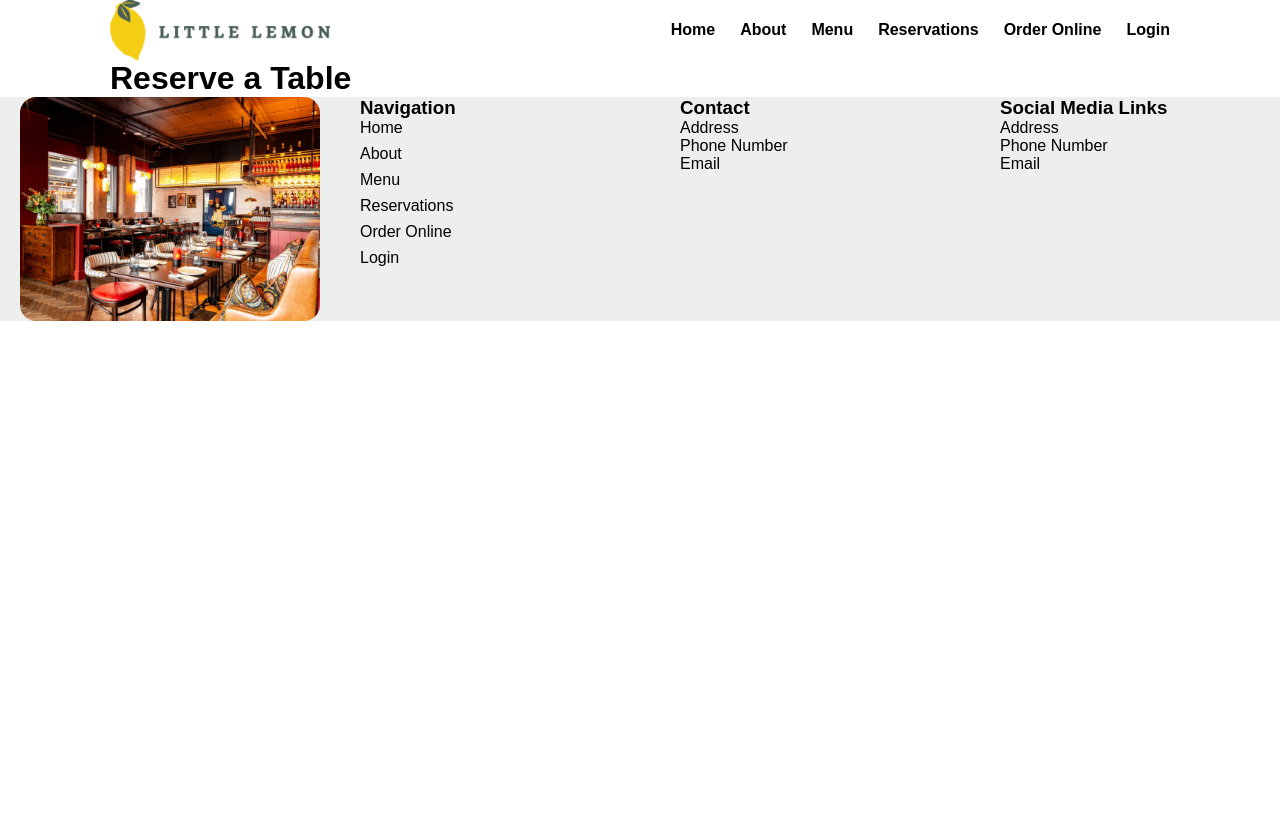
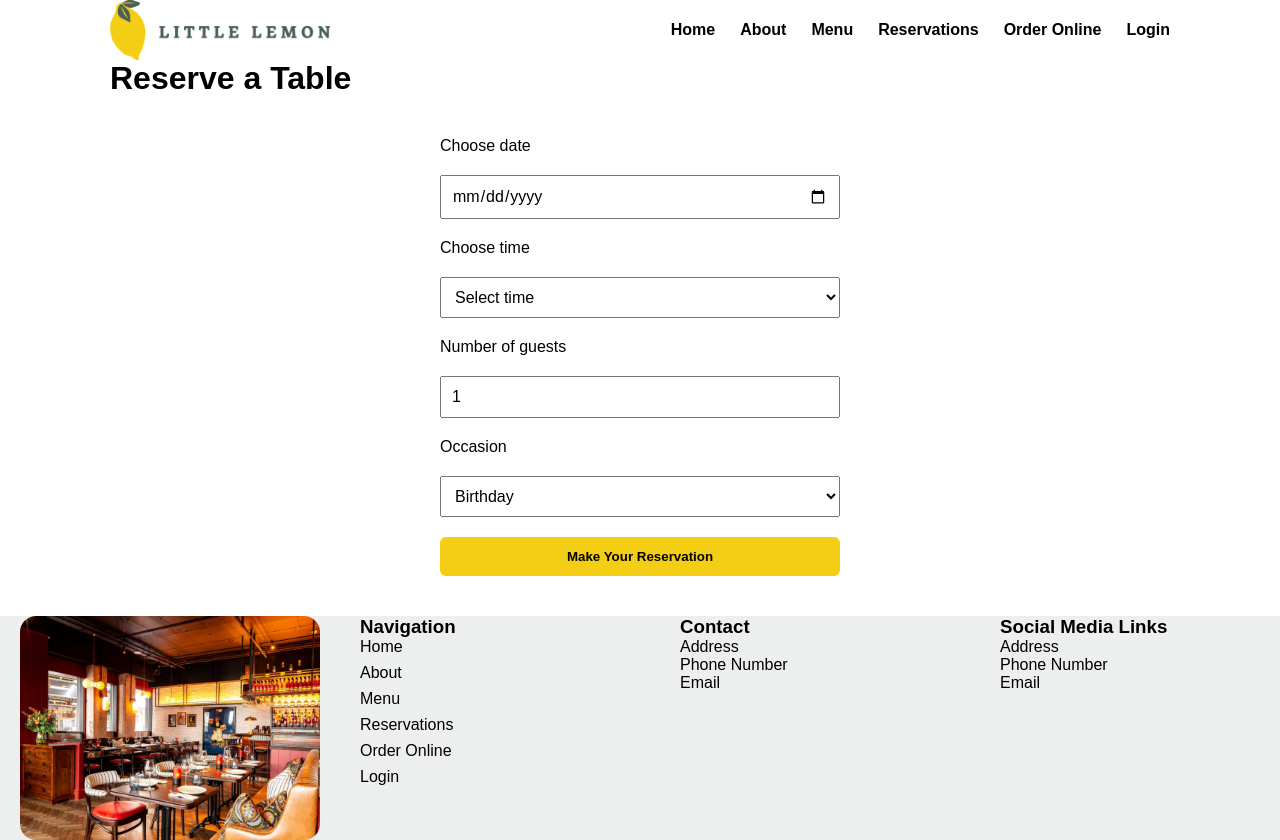
Before and after one commit to Arsalan0517/Little-Lemon-Project, a React (Create React App) app: page /booking in a window 1280 px wide. Before the commit the page ends 800 px from the top, so only its background shows below. Built offline with nearby package versions, Linux system fonts and the light colour scheme; a web font is replaced by a local one.

Commit message:
Reservation Form

```diff
--- a/src/App.css
+++ b/src/App.css
@@ -379,3 +379,28 @@
     text-align: center;
   }
 }
+
+/* ===============================
+   BOOKING FORM
+=================================*/
+.booking-form {
+  display: grid;
+  max-width: 400px;
+  gap: 20px;
+  margin: 40px auto;
+}
+
+.booking-form input,
+.booking-form select {
+  padding: 10px;
+  font-size: 16px;
+}
+
+.booking-form button {
+  background: #f4ce14;
+  border: none;
+  padding: 12px;
+  font-weight: bold;
+  cursor: pointer;
+  border-radius: 6px;
+}
--- /dev/null
+++ b/src/Components/BookingForm.js
@@ -0,0 +1,94 @@
+import { useState } from "react";
+
+function BookingForm() {
+
+  /* ---------- FORM STATE ---------- */
+  const [date, setDate] = useState("");
+  const [time, setTime] = useState("");
+  const [guests, setGuests] = useState(1);
+  const [occasion, setOccasion] = useState("Birthday");
+
+  /* ---------- AVAILABLE TIMES ---------- */
+  const [availableTimes] = useState([
+    "17:00",
+    "18:00",
+    "19:00",
+    "20:00",
+    "21:00"
+  ]);
+
+  /* ---------- SUBMIT HANDLER ---------- */
+  function handleSubmit(e) {
+    e.preventDefault();
+
+    console.log({
+      date,
+      time,
+      guests,
+      occasion
+    });
+
+    alert("Reservation Submitted ✅");
+  }
+
+  return (
+    <form
+      onSubmit={handleSubmit}
+      className="booking-form"
+    >
+      {/* Date */}
+      <label htmlFor="res-date">Choose date</label>
+      <input
+        type="date"
+        id="res-date"
+        value={date}
+        onChange={(e) => setDate(e.target.value)}
+        required
+      />
+
+      {/* Time */}
+      <label htmlFor="res-time">Choose time</label>
+      <select
+        id="res-time"
+        value={time}
+        onChange={(e) => setTime(e.target.value)}
+        required
+      >
+        <option value="">Select time</option>
+
+        {availableTimes.map((t) => (
+          <option key={t}>{t}</option>
+        ))}
+      </select>
+
+      {/* Guests */}
+      <label htmlFor="guests">Number of guests</label>
+      <input
+        type="number"
+        id="guests"
+        min="1"
+        max="10"
+        value={guests}
+        onChange={(e) => setGuests(e.target.value)}
+      />
+
+      {/* Occasion */}
+      <label htmlFor="occasion">Occasion</label>
+      <select
+        id="occasion"
+        value={occasion}
+        onChange={(e) => setOccasion(e.target.value)}
+      >
+        <option>Birthday</option>
+        <option>Anniversary</option>
+      </select>
+
+      {/* Submit */}
+      <button type="submit">
+        Make Your Reservation
+      </button>
+    </form>
+  );
+}
+
+export default BookingForm;
--- a/src/Pages/BookingPage.js
+++ b/src/Pages/BookingPage.js
@@ -1,7 +1,12 @@
+import BookingForm from "../Components/BookingForm";
+
 function BookingPage() {
   return (
     <main className="container">
       <h1>Reserve a Table</h1>
+
+      <BookingForm />
+
     </main>
   );
 }
```
